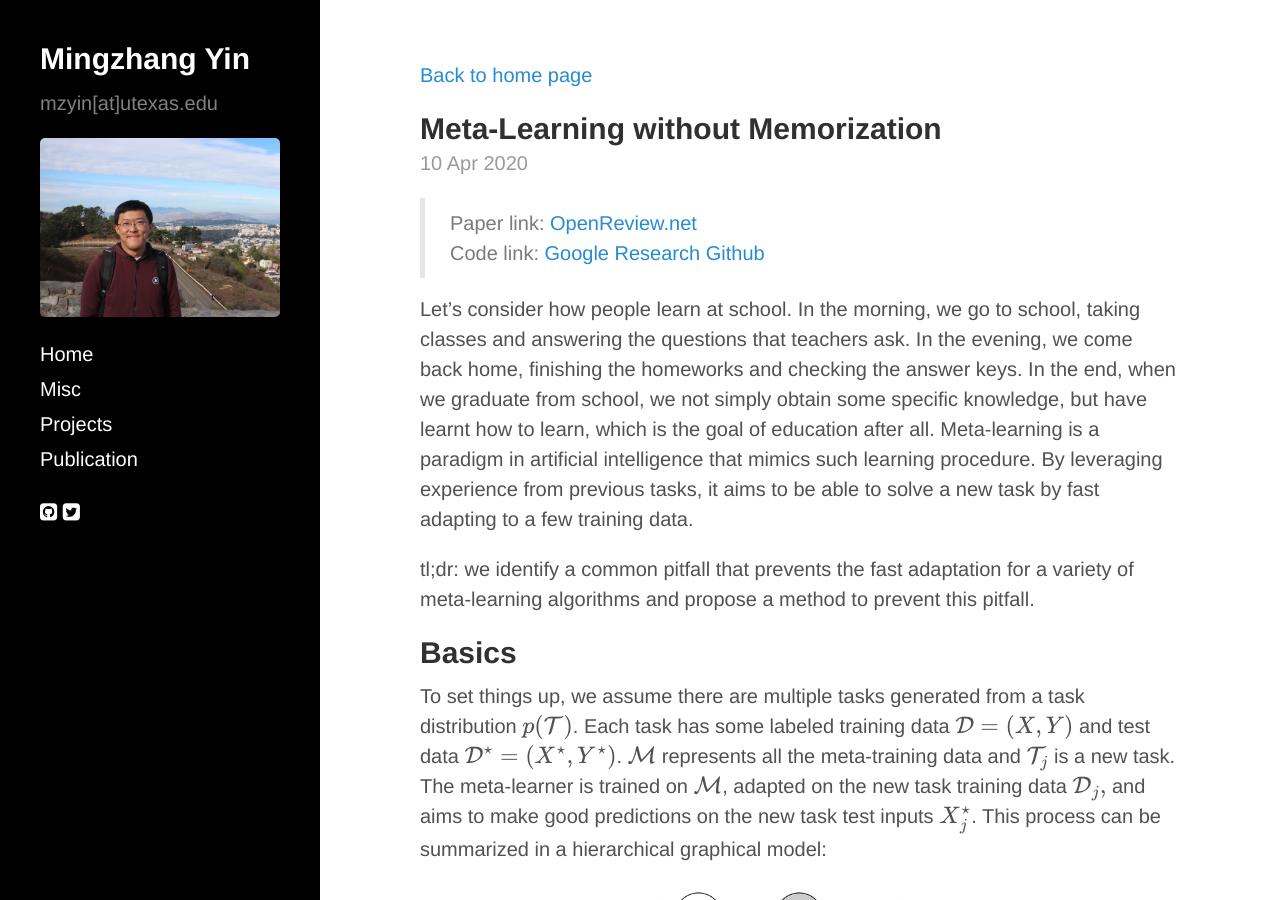
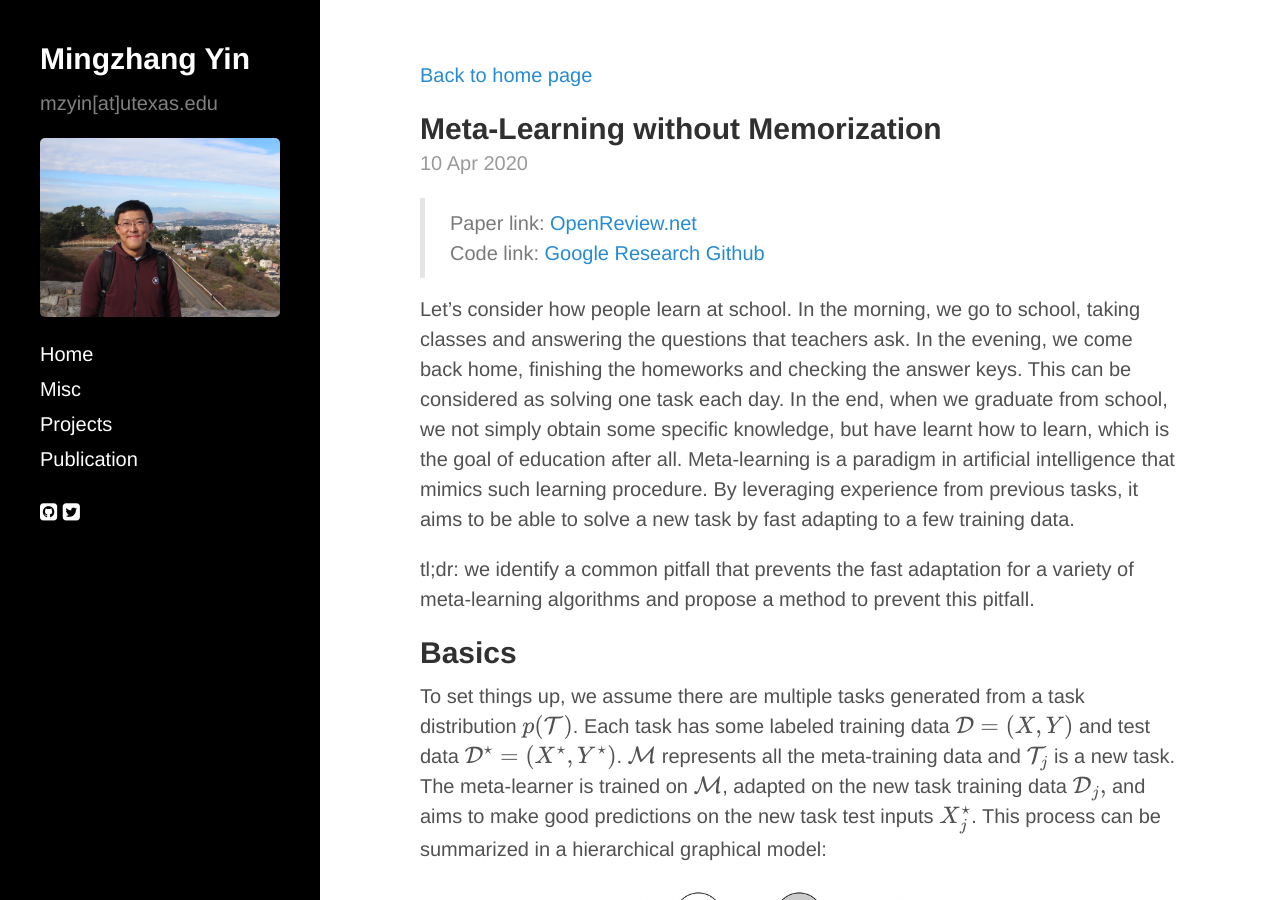
Before and after one commit to mingzhang-yin/mingzhang-yin.github.io, a Jekyll site: the page built from _posts/2020-04-10-Meta-learning-without-Memorization.md, in a window 1280 px wide and 900 px high. Built offline with Jekyll 4.4.1, drawn with Linux system fonts in a browser that asks for light colours; nearby versions of some CDN libraries; formulas are drawn with MathJax 3.

Commit message:
Update 2020-04-10-Meta-learning-without-Memorization.md

```diff
--- a/_posts/2020-04-10-Meta-learning-without-Memorization.md
+++ b/_posts/2020-04-10-Meta-learning-without-Memorization.md
@@ -10,7 +10,7 @@
 >  Paper link: [OpenReview.net](https://openreview.net/pdf?id=BklEFpEYwS)
 >  Code link: [Google Research Github](https://github.com/google-research/google-research/tree/master/meta_learning_without_memorization)
 
-Let's consider how people learn at school. In the morning, we go to school, taking classes and answering the questions that teachers ask. In the evening, we come back home, finishing the homeworks and checking the answer keys. In the end, when we graduate from school, we not simply obtain some specific knowledge, but have learnt how to learn, which is the goal of education after all. Meta-learning is a paradigm in artificial intelligence that mimics such learning procedure. By leveraging  experience from previous tasks, it aims to be able to solve a new task by fast adapting to a few training data.
+Let's consider how people learn at school. In the morning, we go to school, taking classes and answering the questions that teachers ask. In the evening, we come back home, finishing the homeworks and checking the answer keys. This can be considered as solving one task each day. In the end, when we graduate from school, we not simply obtain some specific knowledge, but have learnt how to learn, which is the goal of education after all. Meta-learning is a paradigm in artificial intelligence that mimics such learning procedure. By leveraging  experience from previous tasks, it aims to be able to solve a new task by fast adapting to a few training data.
 
 tl;dr: we identify a common pitfall that prevents the fast adaptation for a variety of meta-learning algorithms and propose a method to prevent this pitfall.
 
```
